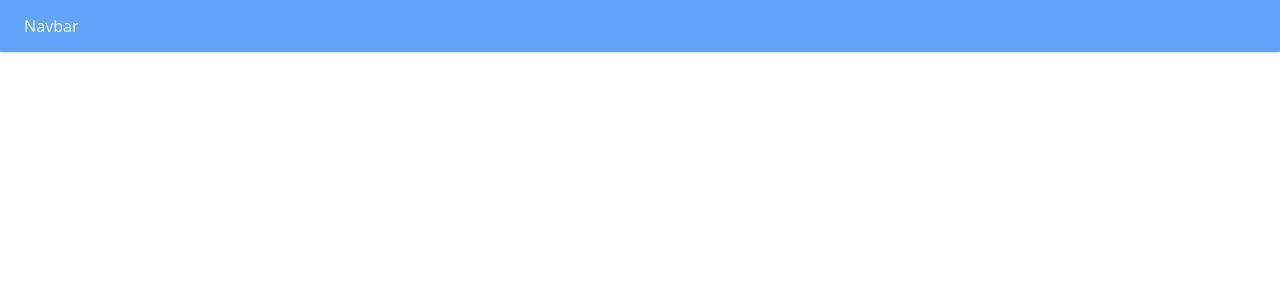
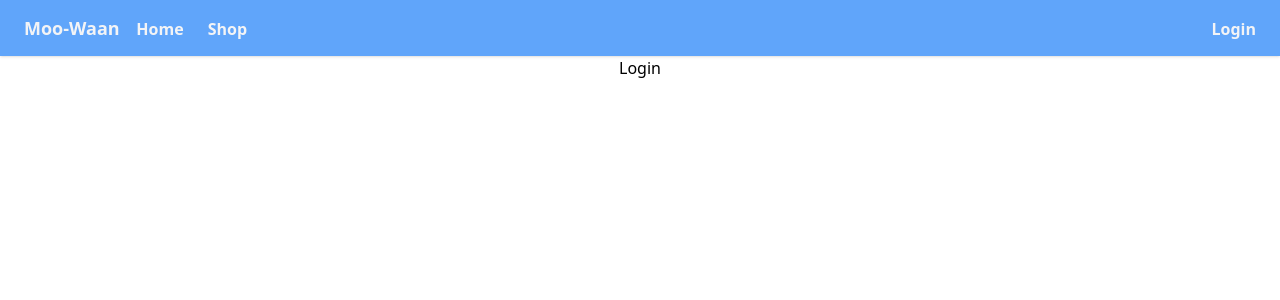
Before and after one commit to JastKherZ/Last-Moo-Waan, a Vue app in the folder Moo-Whann/: page / in a window 1280 px wide. Shown: the top 300 px of the page. Built offline with nearby package versions, Linux system fonts and the light colour scheme.

Commit message:
finish nav-bar

```diff
--- a/Moo-Whann/src/App.vue
+++ b/Moo-Whann/src/App.vue
@@ -2,15 +2,19 @@
   <div class="bg-blue-400 text-gray-100 py-3.5 px-6 shadow md:flex justify-between">
     <navbar />
   </div>
+  <div>
+    <login />
+  </div>
 </template>
 
 <script>
-import { createApp } from 'vue';
 import navbar from './components/navbar.vue';
+import login from './components/login.vue';
 export default {
   name: "App",
   components: {
     navbar,
+    login,
   },
 };
 </script>
--- a/Moo-Whann/src/components/icons/IconCommunity.vue
+++ /dev/null
@@ -1,7 +0,0 @@
-<template>
-  <svg xmlns="http://www.w3.org/2000/svg" width="20" height="20" fill="currentColor">
-    <path
-      d="M15 4a1 1 0 1 0 0 2V4zm0 11v-1a1 1 0 0 0-1 1h1zm0 4l-.707.707A1 1 0 0 0 16 19h-1zm-4-4l.707-.707A1 1 0 0 0 11 14v1zm-4.707-1.293a1 1 0 0 0-1.414 1.414l1.414-1.414zm-.707.707l-.707-.707.707.707zM9 11v-1a1 1 0 0 0-.707.293L9 11zm-4 0h1a1 1 0 0 0-1-1v1zm0 4H4a1 1 0 0 0 1.707.707L5 15zm10-9h2V4h-2v2zm2 0a1 1 0 0 1 1 1h2a3 3 0 0 0-3-3v2zm1 1v6h2V7h-2zm0 6a1 1 0 0 1-1 1v2a3 3 0 0 0 3-3h-2zm-1 1h-2v2h2v-2zm-3 1v4h2v-4h-2zm1.707 3.293l-4-4-1.414 1.414 4 4 1.414-1.414zM11 14H7v2h4v-2zm-4 0c-.276 0-.525-.111-.707-.293l-1.414 1.414C5.42 15.663 6.172 16 7 16v-2zm-.707 1.121l3.414-3.414-1.414-1.414-3.414 3.414 1.414 1.414zM9 12h4v-2H9v2zm4 0a3 3 0 0 0 3-3h-2a1 1 0 0 1-1 1v2zm3-3V3h-2v6h2zm0-6a3 3 0 0 0-3-3v2a1 1 0 0 1 1 1h2zm-3-3H3v2h10V0zM3 0a3 3 0 0 0-3 3h2a1 1 0 0 1 1-1V0zM0 3v6h2V3H0zm0 6a3 3 0 0 0 3 3v-2a1 1 0 0 1-1-1H0zm3 3h2v-2H3v2zm1-1v4h2v-4H4zm1.707 4.707l.586-.586-1.414-1.414-.586.586 1.414 1.414z"
-    />
-  </svg>
-</template>
--- a/Moo-Whann/src/components/icons/IconDocumentation.vue
+++ /dev/null
@@ -1,7 +0,0 @@
-<template>
-  <svg xmlns="http://www.w3.org/2000/svg" width="20" height="17" fill="currentColor">
-    <path
-      d="M11 2.253a1 1 0 1 0-2 0h2zm-2 13a1 1 0 1 0 2 0H9zm.447-12.167a1 1 0 1 0 1.107-1.666L9.447 3.086zM1 2.253L.447 1.42A1 1 0 0 0 0 2.253h1zm0 13H0a1 1 0 0 0 1.553.833L1 15.253zm8.447.833a1 1 0 1 0 1.107-1.666l-1.107 1.666zm0-14.666a1 1 0 1 0 1.107 1.666L9.447 1.42zM19 2.253h1a1 1 0 0 0-.447-.833L19 2.253zm0 13l-.553.833A1 1 0 0 0 20 15.253h-1zm-9.553-.833a1 1 0 1 0 1.107 1.666L9.447 14.42zM9 2.253v13h2v-13H9zm1.553-.833C9.203.523 7.42 0 5.5 0v2c1.572 0 2.961.431 3.947 1.086l1.107-1.666zM5.5 0C3.58 0 1.797.523.447 1.42l1.107 1.666C2.539 2.431 3.928 2 5.5 2V0zM0 2.253v13h2v-13H0zm1.553 13.833C2.539 15.431 3.928 15 5.5 15v-2c-1.92 0-3.703.523-5.053 1.42l1.107 1.666zM5.5 15c1.572 0 2.961.431 3.947 1.086l1.107-1.666C9.203 13.523 7.42 13 5.5 13v2zm5.053-11.914C11.539 2.431 12.928 2 14.5 2V0c-1.92 0-3.703.523-5.053 1.42l1.107 1.666zM14.5 2c1.573 0 2.961.431 3.947 1.086l1.107-1.666C18.203.523 16.421 0 14.5 0v2zm3.5.253v13h2v-13h-2zm1.553 12.167C18.203 13.523 16.421 13 14.5 13v2c1.573 0 2.961.431 3.947 1.086l1.107-1.666zM14.5 13c-1.92 0-3.703.523-5.053 1.42l1.107 1.666C11.539 15.431 12.928 15 14.5 15v-2z"
-    />
-  </svg>
-</template>
--- a/Moo-Whann/src/components/icons/IconSupport.vue
+++ /dev/null
@@ -1,7 +0,0 @@
-<template>
-  <svg xmlns="http://www.w3.org/2000/svg" width="20" height="20" fill="currentColor">
-    <path
-      d="M10 3.22l-.61-.6a5.5 5.5 0 0 0-7.666.105 5.5 5.5 0 0 0-.114 7.665L10 18.78l8.39-8.4a5.5 5.5 0 0 0-.114-7.665 5.5 5.5 0 0 0-7.666-.105l-.61.61z"
-    />
-  </svg>
-</template>
--- a/Moo-Whann/src/components/icons/IconTooling.vue
+++ /dev/null
@@ -1,19 +0,0 @@
-<!-- This icon is from <https://github.com/Templarian/MaterialDesign>, distributed under Apache 2.0 (https://www.apache.org/licenses/LICENSE-2.0) license-->
-<template>
-  <svg
-    xmlns="http://www.w3.org/2000/svg"
-    xmlns:xlink="http://www.w3.org/1999/xlink"
-    aria-hidden="true"
-    role="img"
-    class="iconify iconify--mdi"
-    width="24"
-    height="24"
-    preserveAspectRatio="xMidYMid meet"
-    viewBox="0 0 24 24"
-  >
-    <path
-      d="M20 18v-4h-3v1h-2v-1H9v1H7v-1H4v4h16M6.33 8l-1.74 4H7v-1h2v1h6v-1h2v1h2.41l-1.74-4H6.33M9 5v1h6V5H9m12.84 7.61c.1.22.16.48.16.8V18c0 .53-.21 1-.6 1.41c-.4.4-.85.59-1.4.59H4c-.55 0-1-.19-1.4-.59C2.21 19 2 18.53 2 18v-4.59c0-.32.06-.58.16-.8L4.5 7.22C4.84 6.41 5.45 6 6.33 6H7V5c0-.55.18-1 .57-1.41C7.96 3.2 8.44 3 9 3h6c.56 0 1.04.2 1.43.59c.39.41.57.86.57 1.41v1h.67c.88 0 1.49.41 1.83 1.22l2.34 5.39z"
-      fill="currentColor"
-    ></path>
-  </svg>
-</template>
--- /dev/null
+++ b/Moo-Whann/src/components/login.vue
@@ -0,0 +1,13 @@
+<template>
+    <div class="box-content">
+        <h1 class="text-center">
+            Login
+        </h1>
+    </div>
+</template>
+
+<script>
+export default {
+
+}
+</script>
--- a/Moo-Whann/src/components/navbar.vue
+++ b/Moo-Whann/src/components/navbar.vue
@@ -1,5 +1,20 @@
 <template>
-    Navbar
+    <div class="justify-start">
+        <div class="text-lg font-bold">
+            Moo-Waan
+            <button class="text-base mx-3">
+                <a href="https://www.facebook.com/prayutofficial/?locale=th_TH" class="">Home</a>
+            </button>
+            <button class="text-base mx-3">
+                <a href="https://www.facebook.com/prayutofficial/?locale=th_TH" class="">Shop</a>
+            </button>
+        </div>
+    </div>
+    <div class="justify-items-end text-lg font-bold">
+        <button class="text-base">
+            <a href="../components/login.vue" class="">Login</a>
+        </button>
+    </div>
 </template>
 
 <script>
```
Also changed, not shown: Moo-Whann/src/components/icons/IconEcosystem.vue (deleted, +0 -7 lines), 1 other file (tests, documents, lock files or other folders).
